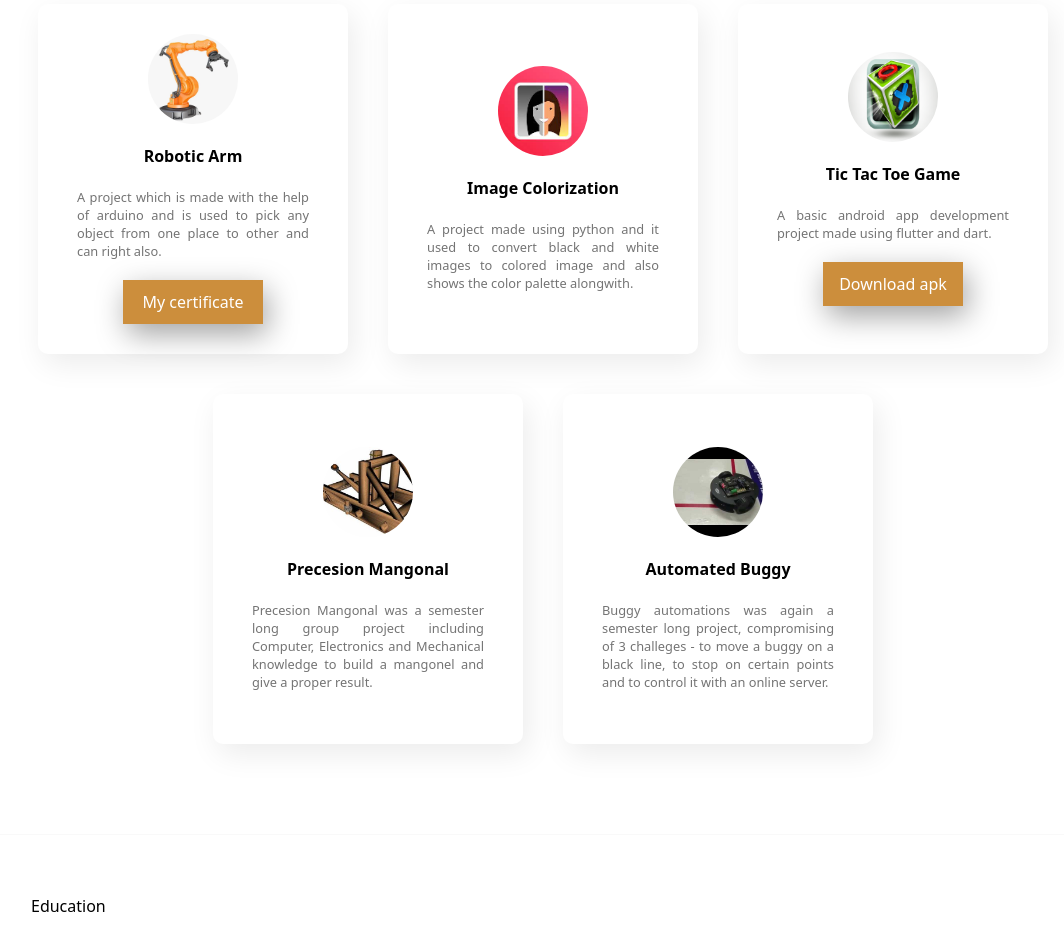
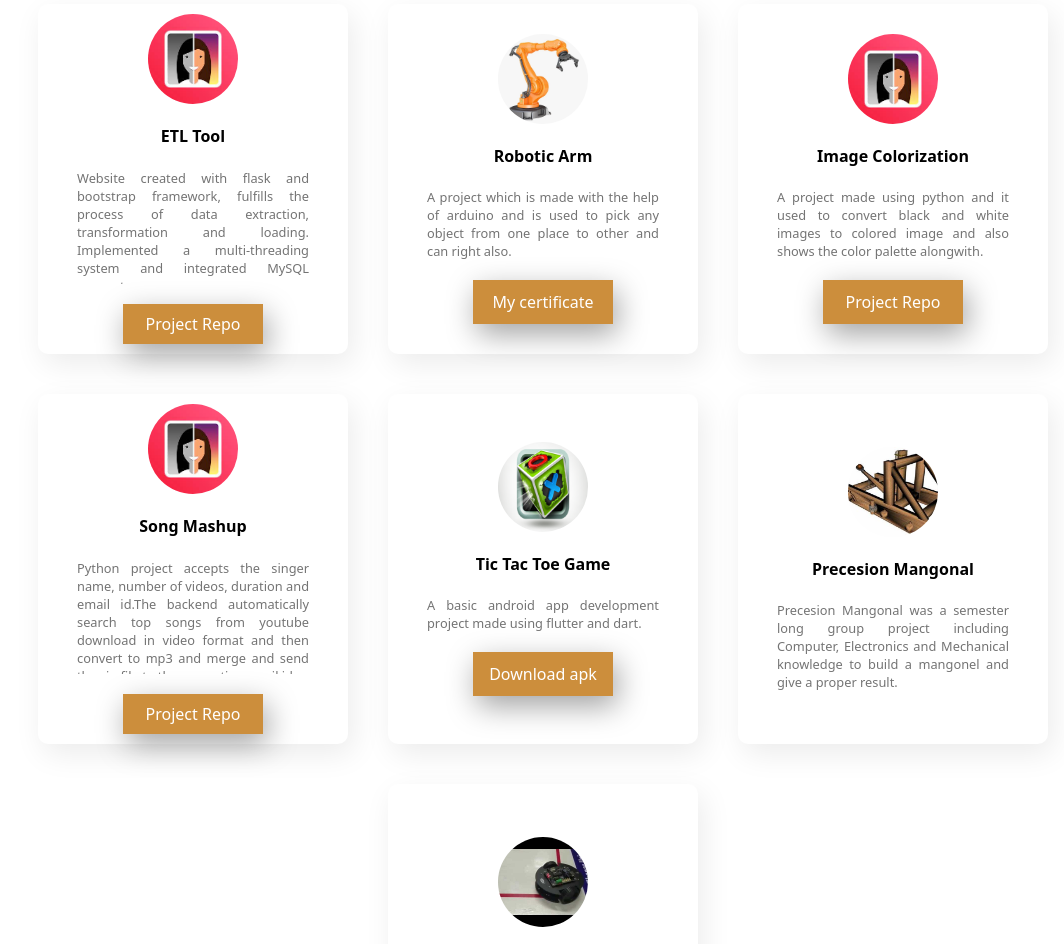
Before and after one commit to tanejanikhil3638/portfolio, a plain HTML site: page index.html in a window 1280 px wide. Shown: the part 976-1920 px from the top of the page, without its empty margins (97-1161 px from the left). Drawn offline with Linux system fonts and the light colour scheme.

Commit message:
Update index.html

```diff
--- a/index.html
+++ b/index.html
@@ -57,7 +57,7 @@
                 <li><a href="#recent">Education</a></li>
                 <li><a href="#contact">Contact</a></li>
             </ul>
-            <a href="https://drive.google.com/file/d/1v43tjJlR9w5k4KREHvcIed4ll6ZUklvY/view?usp=sharing"
+            <a href="https://drive.google.com/file/d/1C6YdcA1-78ml0ZIPECgNyVh0pY6WRMA8/view?usp=sharing"
                 class="hey">My Resume</a>
         </nav>
         <div class="content">
@@ -95,6 +95,15 @@
         </div>
 
         <div class="c-box-container">
+
+            <div class="client-box">
+                <img src="New folder\download.jpg">
+                <h4>ETL Tool</h4>
+                <p> Website created with flask and bootstrap framework, fulfills the process of data extraction, transformation and loading. Implemented a multi-threading system and integrated MySQL connector.</p>
+                <a href="https://github.com/tanejanikhil3638/ETL_based_project.git">Project Repo</a>
+
+            </div>
+
             <div class="client-box">
                 <img src="New folder\robot-arm-500x500.webp">
 
@@ -109,7 +118,20 @@
                 <img src="New folder\download.jpg">
                 <h4>Image Colorization</h4>
                 <p>A project made using python and it used to convert black and white images to colored image and also shows the color palette alongwith. </p>
+                <a href="https://github.com/tanejanikhil3638/Image_colorization.git">Project Repo</a>
+
             </div>
+
+            <div class="client-box">
+                <img src="New folder\download.jpg">
+                <h4>Song Mashup</h4>
+                <p>Python project accepts the singer name, number of videos, duration and email id.The backend automatically search top songs from youtube download in video format and then convert to mp3 and merge
+ and send the zip file to the respective email id. </p>
+
+                <a href="https://github.com/tanejanikhil3638/Mashup.git">Project Repo</a>
+
+            </div>
+
             <div class="client-box">
                 <img src="New folder\appstore.png">
 
```
